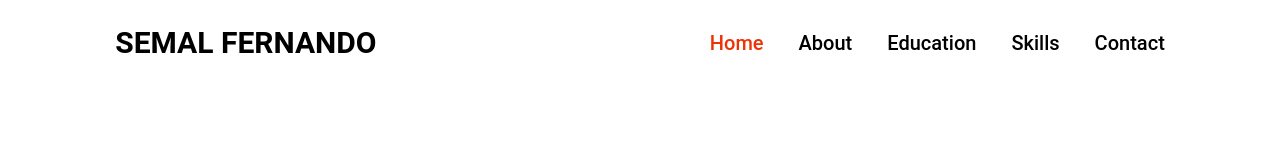
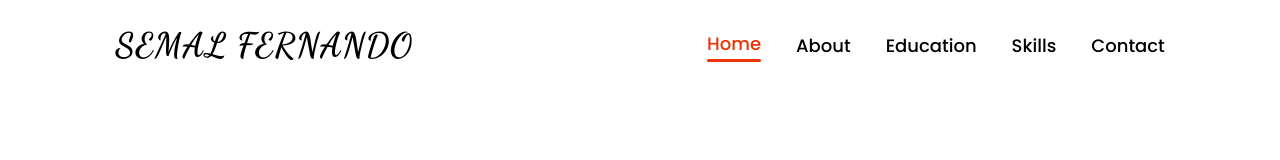
Before and after one commit to SemalFernando/My_Portfolio, a React (Vite) app in the folder my-portfolio/: page / in a window 1280 px wide. Shown: the top 160 px of the page. Built offline with nearby package versions, Linux system fonts and the light colour scheme.

Commit message:
Header section updated with better design

```diff
--- a/my-portfolio/index.html
+++ b/my-portfolio/index.html
@@ -1,13 +1,20 @@
 <!doctype html>
 <html lang="en">
+
 <head>
   <meta charset="UTF-8" />
   <link rel="icon" type="image/svg+xml" href="/vite.svg" />
   <meta name="viewport" content="width=device-width, initial-scale=1.0" />
   <title>my-portfolio</title>
+  <link
+    href="https://fonts.googleapis.com/css2?family=Playfair+Display:wght@600;700&family=Poppins:wght@300;400;500;600;700&display=swap"
+    rel="stylesheet">
+  <link href="https://fonts.googleapis.com/css2?family=Dancing+Script:wght@700&display=swap" rel="stylesheet">
 </head>
+
 <body>
   <div id="root"></div>
   <script type="module" src="/src/main.jsx"></script>
 </body>
+
 </html>
--- a/my-portfolio/src/components/Header/Header.css
+++ b/my-portfolio/src/components/Header/Header.css
@@ -4,41 +4,74 @@
   left: 0;
   width: 100%;
   padding: 2rem 9%;
-  background: transparent;
   display: flex;
   justify-content: space-between;
   align-items: center;
   z-index: 100;
-  transition: .3s;
-}
-
-.header.sticky {
-  background: var(--bg-color);
-  box-shadow: 0 2px 10px rgba(0,0,0,0.1);
+  transition: all 0.3s ease;
 }
 
 .logo {
   position: relative;
-  font-size: 3rem;
+  font-size: 3.4rem;
   color: var(--text-color);
-  font-weight: 600;
+  font-weight: 700;
+  font-family: 'Dancing Script', cursive;
+  letter-spacing: 1px;
+  text-decoration: none;
+  text-transform: uppercase;
+  transition: all 0.3s ease;
+}
+
+.logo:hover {
+  color: var(--main-color);
+  transform: translateY(-2px);
 }
 
 .navbar {
   position: relative;
+  display: flex;
+  align-items: center;
 }
 
 .navbar a {
-  font-size: 2rem;
+  font-size: 1.8rem;
   color: var(--text-color);
   font-weight: 500;
   margin-left: 3.5rem;
-  transition: .3s;
+  transition: all 0.3s ease;
+  font-family: 'Poppins', sans-serif;
+  position: relative;
+  text-decoration: none;
+  padding: 0.5rem 0;
+}
+
+.navbar a::before {
+  content: '';
+  position: absolute;
+  bottom: 0;
+  left: 0;
+  width: 0;
+  height: 3px;
+  background: var(--main-color);
+  transition: width 0.3s ease;
+  border-radius: 2px;
+}
+
+.navbar a:hover::before,
+.navbar a.active::before {
+  width: 100%;
 }
 
 .navbar a:hover,
 .navbar a.active {
   color: var(--main-color);
+  transform: translateY(-2px);
+}
+
+/* Remove the old underline effect */
+.navbar a::after {
+  display: none;
 }
 
 #menu-icon {
@@ -47,12 +80,22 @@
   color: var(--text-color);
   cursor: pointer;
   display: none;
+  transition: .3s;
+}
+
+#menu-icon:hover {
+  color: var(--main-color);
+  transform: scale(1.1);
 }
 
 /* Mobile Styles */
 @media (max-width: 768px) {
   .header {
-    background: var(--bg-color);
+    padding: 1.5rem 5%;
+  }
+
+  .logo {
+    font-size: 2.8rem;
   }
 
   #menu-icon {
@@ -64,11 +107,12 @@
     top: 100%;
     left: -100%;
     width: 100%;
-    padding: 1rem 4%;
+    padding: 2rem 4%;
     background: var(--main-color);
-    box-shadow: 0 .5rem 1rem rgba(0, 0, 0, .2);
     z-index: 1;
-    transition: .25s ease;
+    transition: .4s ease;
+    flex-direction: column;
+    align-items: flex-start;
   }
 
   .navbar.active {
@@ -77,13 +121,46 @@
 
   .navbar a {
     display: block;
-    font-size: 2rem;
-    margin: 3rem 0;
+    font-size: 2.2rem;
+    margin: 1.5rem 0;
     color: white;
+    font-family: 'Poppins', sans-serif;
+    margin-left: 0;
+    padding: 0.8rem 1rem;
+    width: 100%;
+    border-radius: 5px;
+    transition: all 0.3s ease;
+  }
+
+  .navbar a::before {
+    display: none;
   }
 
   .navbar a:hover,
   .navbar a.active {
     color: var(--bg-color);
+    background: rgba(255, 255, 255, 0.1);
+    transform: translateX(10px);
+    padding-left: 2rem;
+  }
+
+  .navbar a.active {
+    background: rgba(255, 255, 255, 0.2);
+    border-left: 4px solid var(--bg-color);
   }
 }
+
+@media (max-width: 480px) {
+  .logo {
+    font-size: 2.4rem;
+  }
+
+  .header {
+    padding: 1.2rem 5%;
+  }
+
+  .navbar a {
+    font-size: 2rem;
+    margin: 1.2rem 0;
+  }
+}
--- a/my-portfolio/src/components/Header/Header.jsx
+++ b/my-portfolio/src/components/Header/Header.jsx
@@ -1,25 +1,93 @@
 import './Header.css';
-import { useState } from 'react';
+import { useState, useEffect } from 'react';
 
 const Header = () => {
   const [menuActive, setMenuActive] = useState(false);
+  const [headerBackground, setHeaderBackground] = useState('var(--bg-color)');
+  const [activeNav, setActiveNav] = useState('#home');
+
+  useEffect(() => {
+    const handleScroll = () => {
+      const sections = document.querySelectorAll('section');
+      const scrollY = window.pageYOffset;
+
+      sections.forEach(section => {
+        const sectionTop = section.offsetTop - 100;
+        const sectionHeight = section.offsetHeight;
+        const sectionId = section.getAttribute('id');
+
+        if (scrollY > sectionTop && scrollY <= sectionTop + sectionHeight) {
+          setActiveNav(`#${sectionId}`);
+
+          // Check if section has second-bg-color
+          if (section.classList.contains('about') ||
+              section.classList.contains('skills') ||
+              section.classList.contains('footer')) {
+            setHeaderBackground('var(--second-bg-color)');
+          } else {
+            setHeaderBackground('var(--bg-color)');
+          }
+        }
+      });
+    };
+
+    window.addEventListener('scroll', handleScroll);
+    return () => window.removeEventListener('scroll', handleScroll);
+  }, []);
+
+  const handleNavClick = (navId) => {
+    setActiveNav(navId);
+    setMenuActive(false);
+  };
 
   return (
-    <header className="header">
-      <a href="#" className="logo">SEMAL FERNANDO<span className="animate" style={{"--i":1}}></span></a>
+    <header className="header" style={{ background: headerBackground }}>
+      <a href="#home" className="logo" onClick={() => handleNavClick('#home')}>
+        SEMAL FERNANDO
+        <span className="animate" style={{"--i":1}}></span>
+      </a>
 
       <div className={`bx bx-menu ${menuActive ? 'bx-x' : ''}`} id="menu-icon" onClick={() => setMenuActive(!menuActive)}>
         <span className="animate" style={{"--i":2}}></span>
       </div>
 
       <nav className={`navbar ${menuActive ? 'active' : ''}`}>
-        <a href="#home" className="active">Home</a>
-        <a href="#about">About</a>
-        <a href="#education">Education</a>
-        <a href="#skills">Skills</a>
-        <a href="#contact">Contact</a>
+        <a
+          href="#home"
+          className={activeNav === '#home' ? 'active' : ''}
+          onClick={() => handleNavClick('#home')}
+        >
+          Home
+        </a>
+        <a
+          href="#about"
+          className={activeNav === '#about' ? 'active' : ''}
+          onClick={() => handleNavClick('#about')}
+        >
+          About
+        </a>
+        <a
+          href="#education"
+          className={activeNav === '#education' ? 'active' : ''}
+          onClick={() => handleNavClick('#education')}
+        >
+          Education
+        </a>
+        <a
+          href="#skills"
+          className={activeNav === '#skills' ? 'active' : ''}
+          onClick={() => handleNavClick('#skills')}
+        >
+          Skills
+        </a>
+        <a
+          href="#contact"
+          className={activeNav === '#contact' ? 'active' : ''}
+          onClick={() => handleNavClick('#contact')}
+        >
+          Contact
+        </a>
 
-        <span className="active-nav"></span>
         <span className="animate" style={{"--i":2}}></span>
       </nav>
     </header>
```
Lines whose indentation alone changed are shown as unchanged.
